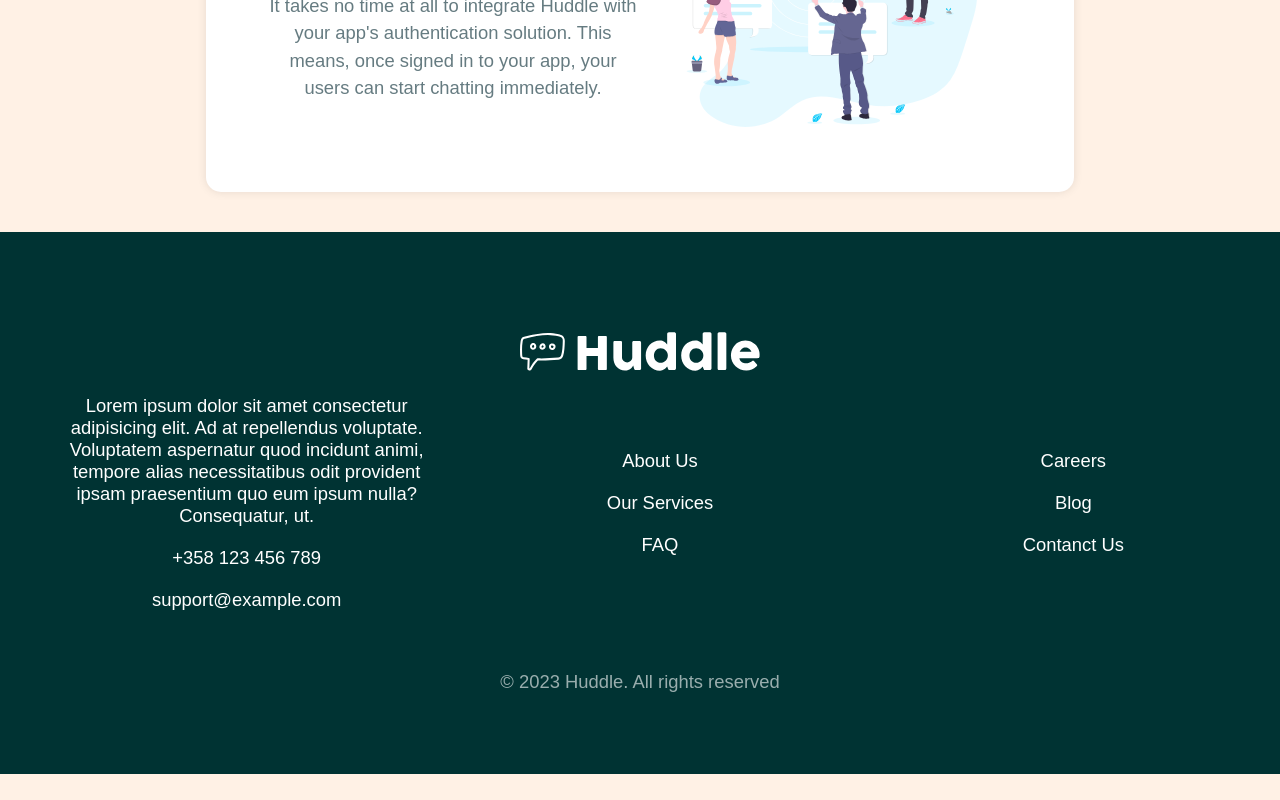
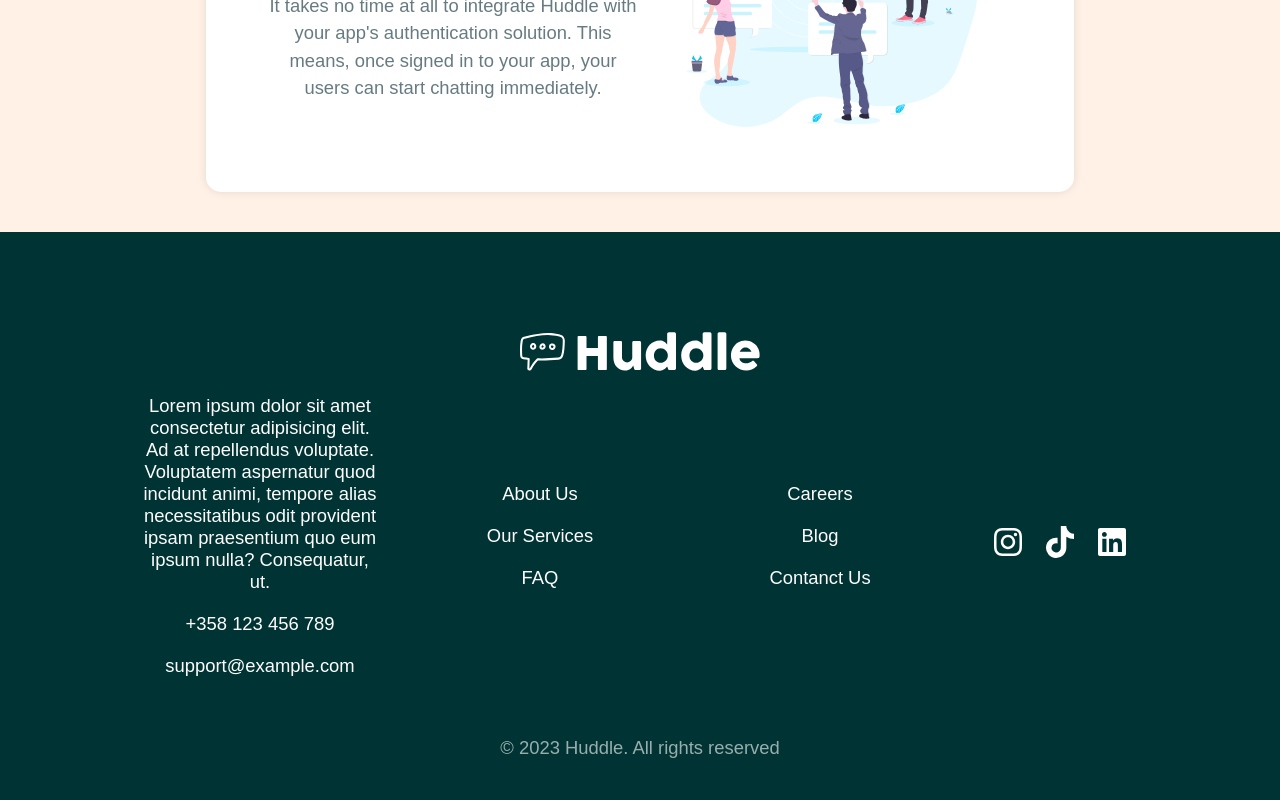
Before and after one commit to RhonnieAl/styled-components-project, a React (Create React App) app: page / in a window 1280 px wide. Shown: the part 1444-2244 px from the top of the page. Before the commit the page ends 2218 px from the top, so only its background shows below. Built offline with nearby package versions, Linux system fonts and the light colour scheme.

Commit message:
Add Social Icons & Styling

```diff
--- a/package.json
+++ b/package.json
@@ -13,6 +13,7 @@
     "@types/styled-components": "^5.1.30",
     "react": "^18.2.0",
     "react-dom": "^18.2.0",
+    "react-icons": "^4.12.0",
     "react-scripts": "5.0.1",
     "styled-components": "^6.1.1",
     "typescript": "^4.9.5",
--- a/src/components/Footer.tsx
+++ b/src/components/Footer.tsx
@@ -1,4 +1,5 @@
 import { Container, Flex, StyledFooter } from "./styles";
+import { SocialIcons } from "./SocialIcons";
 
 export const Footer = () => {
   return (
@@ -26,7 +27,7 @@ export const Footer = () => {
             <li>Blog</li>
             <li>Contanct Us</li>
           </ul>
-          {/* Social Icons */}
+          <SocialIcons />
         </Flex>
         <p>&copy; 2023 Huddle. All rights reserved</p>
       </Container>
--- /dev/null
+++ b/src/components/SocialIcons.tsx
@@ -0,0 +1,24 @@
+import { FaInstagram, FaTiktok, FaLinkedin } from "react-icons/fa";
+import { StyledSocialIcons } from "./styles";
+
+export const SocialIcons = () => {
+  return (
+    <StyledSocialIcons>
+      <li>
+        <a href="https://www.instagram.com/">
+          <FaInstagram />
+        </a>
+      </li>
+      <li>
+        <a href="https://www.tiktok.com/">
+          <FaTiktok />
+        </a>
+      </li>
+      <li>
+        <a href="https://www.linkedin.com/">
+          <FaLinkedin />
+        </a>
+      </li>
+    </StyledSocialIcons>
+  );
+};
--- a/src/components/styles/Footer.styled.ts
+++ b/src/components/styles/Footer.styled.ts
@@ -3,12 +3,7 @@ import styled from "styled-components";
 export const StyledFooter = styled.footer`
   background-color: ${({ theme }) => theme.color.footer};
   color: #fff;
-  padding: 100px 0 60px;
-  /* text-align: center;
-  font-size: 14px;
-  font-weight: 600;
-  margin-top: 40px;
-  border-top: 1px solid #eee; */
+  padding: 100px 80px 20px;
 
   ul {
     list-style-type: none;
--- /dev/null
+++ b/src/components/styles/SocialIcons.styled.ts
@@ -0,0 +1,39 @@
+import styled from "styled-components";
+
+export const StyledSocialIcons = styled.div`
+  display: flex;
+  align-items: center;
+  justify-content: center;
+  /* width: 100px;
+  margin: 0 auto 20px; */
+
+  li {
+    display: inline-flex;
+    align-items: center;
+    justify-content: center;
+  }
+
+  /* a {
+    border: 1px solid #fafafa;
+    border-radius: 50%;
+    color: #fafafa;
+    display: inline-flex;
+    align-items: center;
+    justify-content: center;
+    margin-right: 10px;
+    height: 40px;
+    width: 40px;
+    text-decoration: nones;
+  } */
+
+  a {
+    color: white;
+    font-size: 2rem;
+    margin: 0 10px;
+    transition: color 0.3s linear;
+
+    &:hover {
+      color: ${({ theme }) => theme.color.buttonHover};
+    }
+  }
+`;
--- a/src/components/styles/index.ts
+++ b/src/components/styles/index.ts
@@ -5,6 +5,7 @@ import { Button } from "./Button.styled";
 import { Flex } from "./Flex.styled";
 import { StyledCard } from "./Card.styled";
 import { StyledFooter } from "./Footer.styled";
+import { StyledSocialIcons } from "./SocialIcons.styled";
 
 export {
   Image,
@@ -17,4 +18,5 @@ export {
   GlobalStyles,
   StyledCard,
   StyledFooter,
+  StyledSocialIcons,
 };
```
Also changed, not shown: 2 other files (tests, documents, lock files or other folders).
